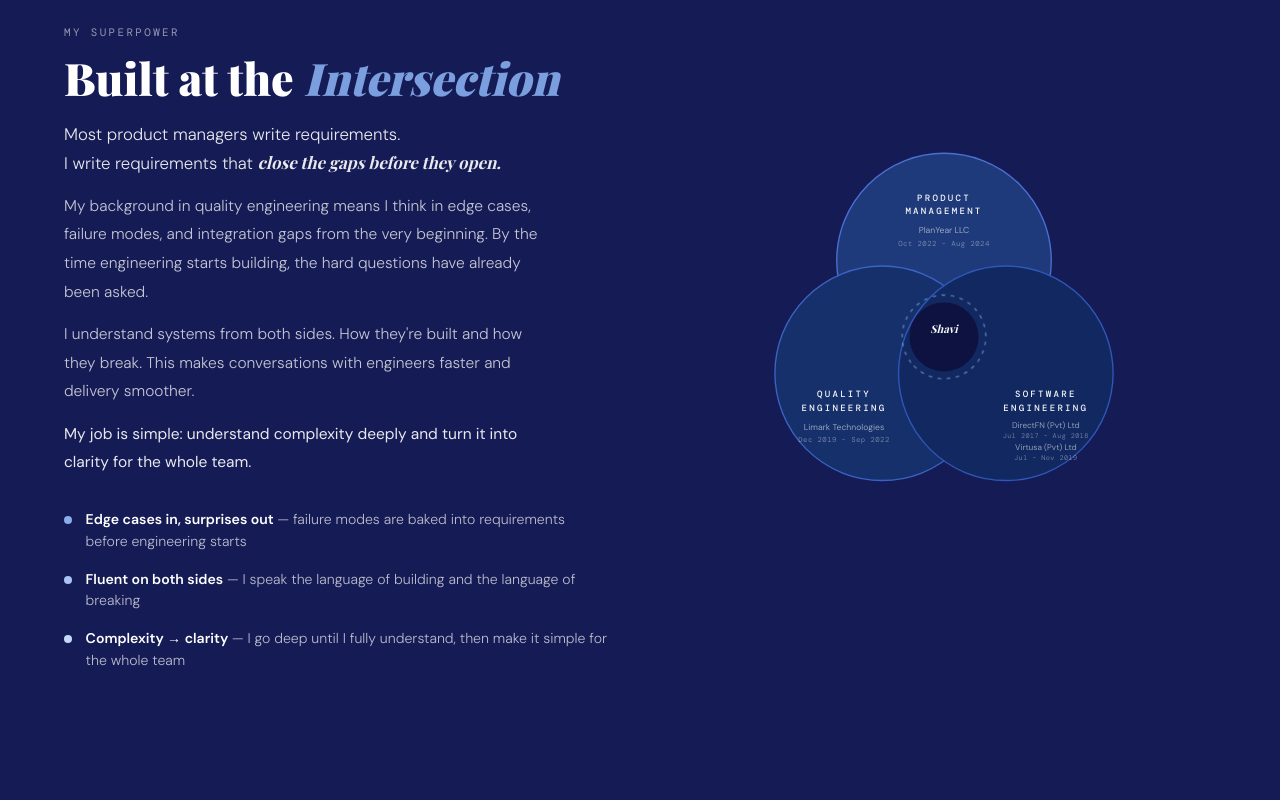
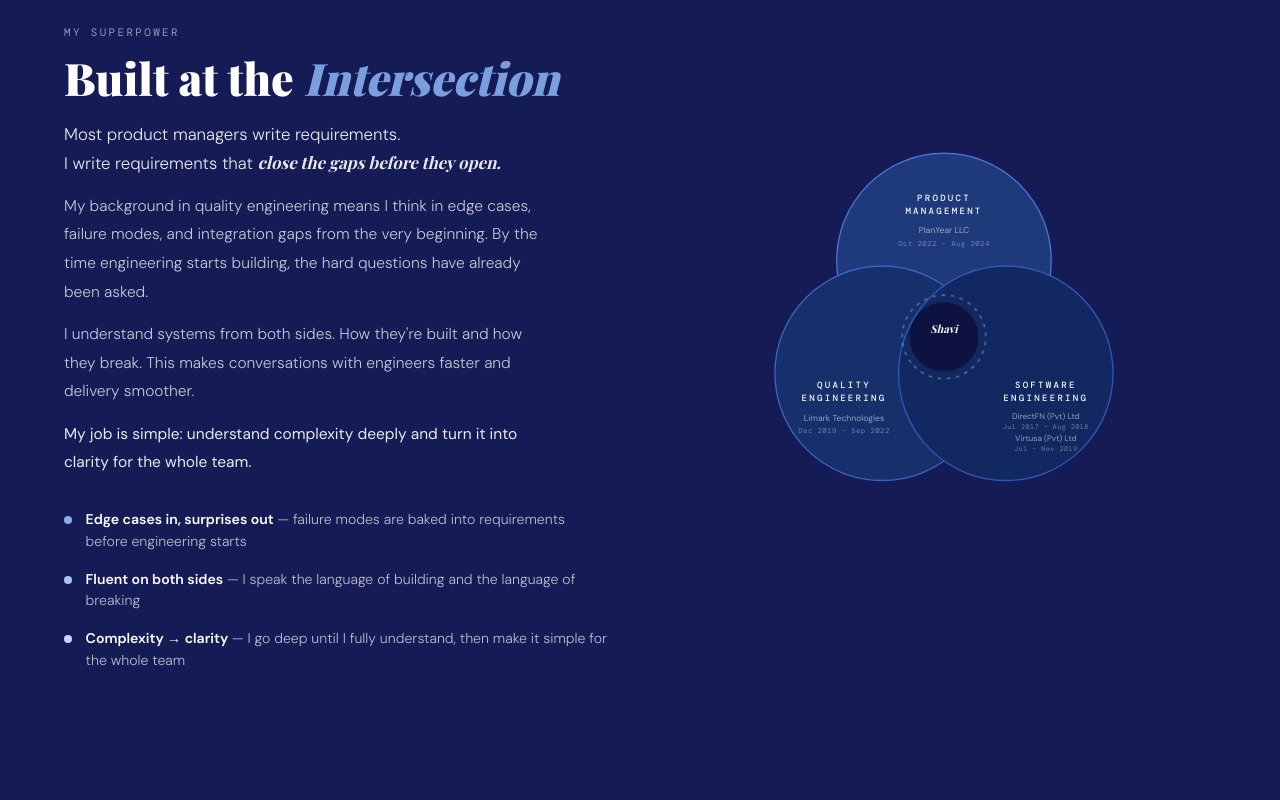
Before and after one commit to shavindya-k/Shavi-Kariyawasam, a plain HTML site: page index.html in a window 1280 px wide. Shown: the part 1040-1840 px from the top of the page. Drawn offline with nearby package versions, Linux system fonts and the light colour scheme; a web font is replaced by a local one.

Commit message:
Refactor SVG text elements and updating texts
Updated text elements in the SVG section and updated texts.

```diff
--- a/index.html
+++ b/index.html
@@ -215,18 +215,18 @@
           <text x="220" y="132" text-anchor="middle" fill="rgba(255,255,255,0.38)" font-family="'DM Mono', monospace" font-size="8" letter-spacing="0.5">Oct 2022 – Aug 2024</text>
         </g>
         <g class="vl vl-2">
-          <text x="110" y="298" text-anchor="middle" fill="rgba(255,255,255,0.95)" font-family="'DM Mono', monospace" font-size="10" letter-spacing="2.5" font-weight="500">QUALITY</text>
-          <text x="110" y="313" text-anchor="middle" fill="rgba(255,255,255,0.95)" font-family="'DM Mono', monospace" font-size="10" letter-spacing="2.5" font-weight="500">ENGINEERING</text>
-          <text x="110" y="334" text-anchor="middle" fill="rgba(255,255,255,0.55)" font-family="'DM Sans', sans-serif" font-size="9.5" font-weight="400">Limark Technologies</text>
-          <text x="110" y="348" text-anchor="middle" fill="rgba(255,255,255,0.38)" font-family="'DM Mono', monospace" font-size="8" letter-spacing="0.5">Dec 2019 – Sep 2022</text>
+          <text x="110" y="288" text-anchor="middle" fill="rgba(255,255,255,0.95)" font-family="'DM Mono', monospace" font-size="10" letter-spacing="2.5" font-weight="500">QUALITY</text>
+          <text x="110" y="303" text-anchor="middle" fill="rgba(255,255,255,0.95)" font-family="'DM Mono', monospace" font-size="10" letter-spacing="2.5" font-weight="500">ENGINEERING</text>
+          <text x="110" y="324" text-anchor="middle" fill="rgba(255,255,255,0.55)" font-family="'DM Sans', sans-serif" font-size="9.5" font-weight="400">Limark Technologies</text>
+          <text x="110" y="338" text-anchor="middle" fill="rgba(255,255,255,0.38)" font-family="'DM Mono', monospace" font-size="8" letter-spacing="0.5">Dec 2019 – Sep 2022</text>
         </g>
         <g class="vl vl-3">
-          <text x="332" y="298" text-anchor="middle" fill="rgba(255,255,255,0.95)" font-family="'DM Mono', monospace" font-size="10" letter-spacing="2.5" font-weight="500">SOFTWARE</text>
-          <text x="332" y="313" text-anchor="middle" fill="rgba(255,255,255,0.95)" font-family="'DM Mono', monospace" font-size="10" letter-spacing="2.5" font-weight="500">ENGINEERING</text>
-          <text x="332" y="332" text-anchor="middle" fill="rgba(255,255,255,0.55)" font-family="'DM Sans', sans-serif" font-size="9" font-weight="400">DirectFN (Pvt) Ltd</text>
-          <text x="332" y="343" text-anchor="middle" fill="rgba(255,255,255,0.38)" font-family="'DM Mono', monospace" font-size="7.5" letter-spacing="0.5">Jul 2017 – Aug 2018</text>
-          <text x="332" y="356" text-anchor="middle" fill="rgba(255,255,255,0.55)" font-family="'DM Sans', sans-serif" font-size="9" font-weight="400">Virtusa (Pvt) Ltd</text>
-          <text x="332" y="367" text-anchor="middle" fill="rgba(255,255,255,0.38)" font-family="'DM Mono', monospace" font-size="7.5" letter-spacing="0.5">Jul – Nov 2019</text>
+          <text x="332" y="288" text-anchor="middle" fill="rgba(255,255,255,0.95)" font-family="'DM Mono', monospace" font-size="10" letter-spacing="2.5" font-weight="500">SOFTWARE</text>
+          <text x="332" y="303" text-anchor="middle" fill="rgba(255,255,255,0.95)" font-family="'DM Mono', monospace" font-size="10" letter-spacing="2.5" font-weight="500">ENGINEERING</text>
+          <text x="332" y="322" text-anchor="middle" fill="rgba(255,255,255,0.55)" font-family="'DM Sans', sans-serif" font-size="9" font-weight="400">DirectFN (Pvt) Ltd</text>
+          <text x="332" y="333" text-anchor="middle" fill="rgba(255,255,255,0.38)" font-family="'DM Mono', monospace" font-size="7.5" letter-spacing="0.5">Jul 2017 – Aug 2018</text>
+          <text x="332" y="346" text-anchor="middle" fill="rgba(255,255,255,0.55)" font-family="'DM Sans', sans-serif" font-size="9" font-weight="400">Virtusa (Pvt) Ltd</text>
+          <text x="332" y="357" text-anchor="middle" fill="rgba(255,255,255,0.38)" font-family="'DM Mono', monospace" font-size="7.5" letter-spacing="0.5">Jul – Nov 2019</text>
         </g>
 
         <!-- Animated orbit ring -->
@@ -755,7 +755,7 @@ Having worked with Shavindya on taking a product from zero-to-one, I’ve seen f
       <div class="rec-author">
         <div class="rec-av">DP</div>
         <div>
-          <div class="rec-name"> Poletti</div>
+          <div class="rec-name"> Daniel Poletti</div>
           <div class="rec-role">Senior Product Manager</div>
           <div class="rec-company">Direct Manager · PlanYear</div>
         </div>
```
